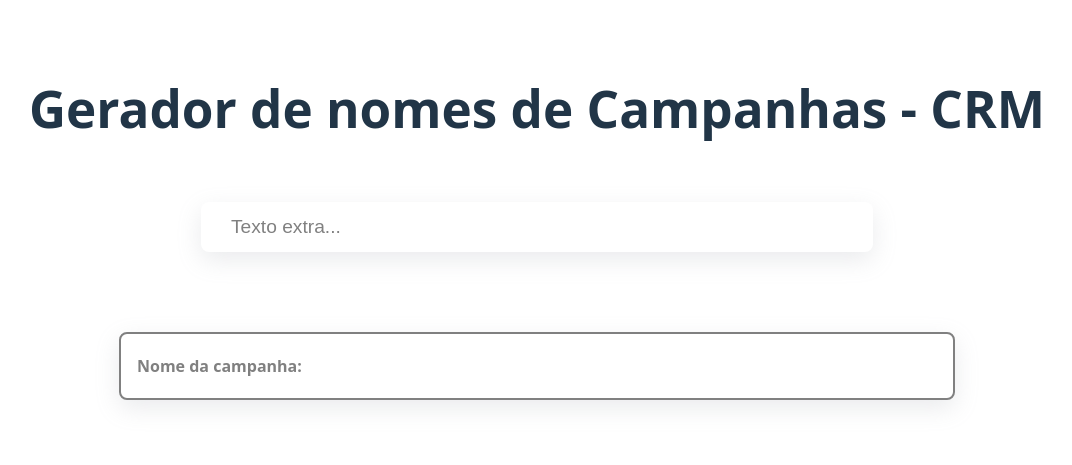
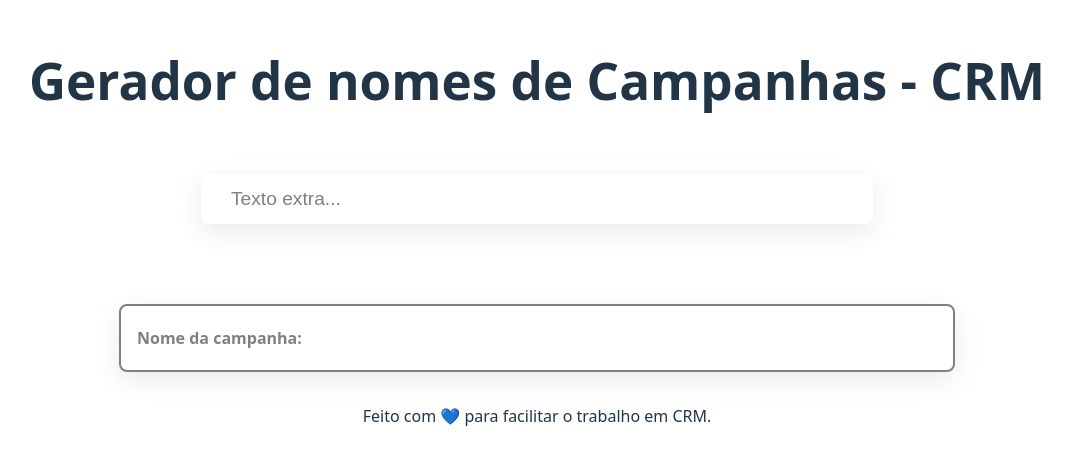
Before and after one commit to guilenzolari/gerador-de-nomes-crm, a React (Vite) app in the folder Projeto/: page / in a window 1280 px wide. Shown: the part 169-634 px from the top of the page, without its empty margins (103-1175 px from the left). Built offline with nearby package versions, Linux system fonts and the light colour scheme.

Commit message:
adiciona frase Feito com 💙 para facilitar o trabalho em CRM.

```diff
--- a/Projeto/src/App.jsx
+++ b/Projeto/src/App.jsx
@@ -138,14 +138,10 @@ function App() {
         )}
       </div>
 
-      {/* Remova a antiga mensagem de feedback */}
-      {/* <div>
-        {copiedMessage && (
-              <span className="copy-feedback">{copiedMessage}</span>
-            )}
-      </div> */}
+      <p>
+        Feito com 💙 para facilitar o trabalho em CRM.
+      </p>
 
-      {/* Adicione o novo componente Toast */}
       <Toast message={toastMessage} show={showToast} />
     </>
   );
```
